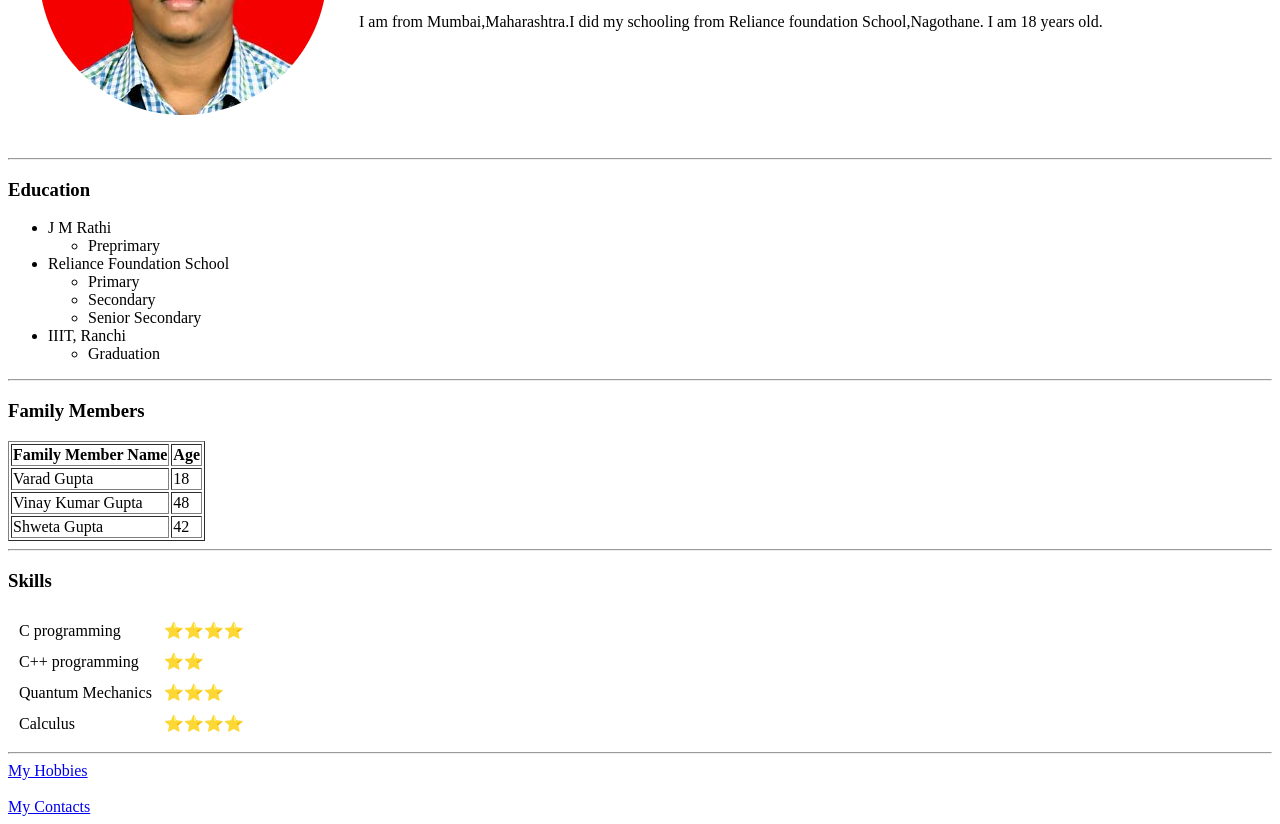
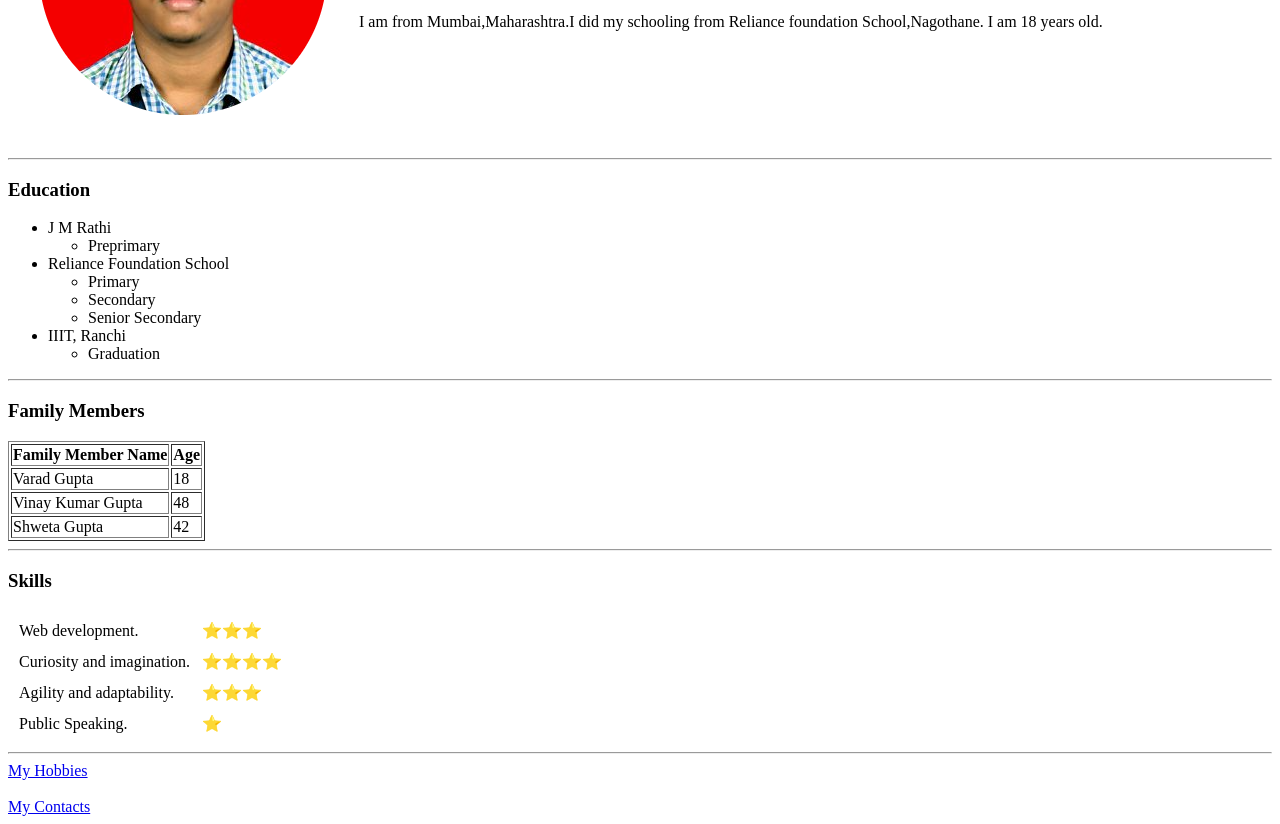
Before and after one commit to GCuleX/cv, a plain HTML site: page index.html in a window 1280 px wide. Shown: the part 212-1036 px from the top of the page. Drawn offline with Linux system fonts and the light colour scheme.

Commit message:
Update index.html

```diff
--- a/index.html
+++ b/index.html
@@ -56,20 +56,20 @@
     <h3>Skills</h3>
     <table cellspacing="10">
         <tr>
-            <td>C programming </td>
+            <td>Web development. </td>
+            <td>⭐⭐⭐</td>
+        </tr>
+        <tr>
+            <td>Curiosity and imagination. </td>
             <td>⭐⭐⭐⭐</td>
         </tr>
         <tr>
-            <td>C++ programming </td>
-            <td>⭐⭐</td>
-        </tr>
-        <tr>
-            <td>Quantum Mechanics </td>
+            <td>Agility and adaptability. </td>
             <td>⭐⭐⭐</td>
         </tr>
         <tr>
-            <td>Calculus </td>
-            <td>⭐⭐⭐⭐</td>
+            <td>Public Speaking.</td>
+            <td>⭐</td>
         </tr>
     </table>
     <hr>
```
